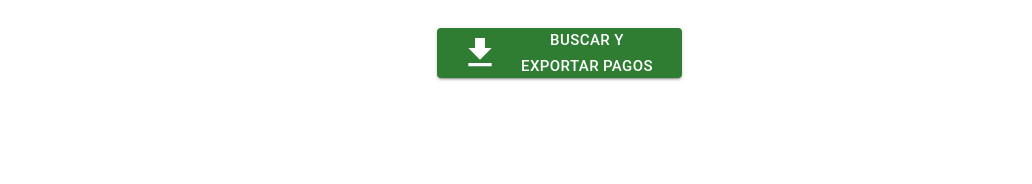
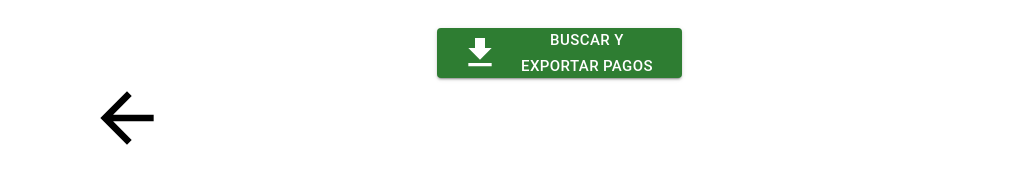
Before and after one commit to CobranzaBAZTKM/CLTKM_FRONT, a React (Create React App) app: page /CLTKM_FRONT/supervisores/reportePagos in a window 1280 px wide. Shown: the part 392-576 px from the top of the page, without its empty margins (80-1112 px from the left). Built offline with nearby package versions, Linux system fonts and the light colour scheme.

Commit message:
Se agrega flechita de regreso en reporte de Pagos

```diff
--- a/src/views/supervisores/reportePagos.js
+++ b/src/views/supervisores/reportePagos.js
@@ -8,6 +8,8 @@ import {ModalEspera,ModalInfo} from '../../services/modals';
 import Servicios from '../../services/servicios';
 import dayjs from "dayjs";
 import * as XLSX from 'xlsx';
+import { useNavigate  } from "react-router-dom";
+import ArrowBackIcon from '@mui/icons-material/ArrowBack';
 
 const servicio=new Servicios();
 
@@ -24,6 +26,8 @@ export default class ReportePagos extends React.Component{
 }
 
 const Pagos=()=>{
+
+    const navigate = useNavigate();
 
     const [cookieBusq,setCookieBusq]=useState(null);
     const [fechaPagos,setFechaPagos]=useState(null);
@@ -116,6 +120,11 @@ const Pagos=()=>{
         handleOpenInfo("Descarga Realizada");
     }
 
+    const handleClickRegresasr=()=>{
+        navigate("/CLTKM_FRONT/menu");
+    }
+
+
     return(
         <div>
            <Grid container spacing={1}>
@@ -133,6 +142,7 @@ const Pagos=()=>{
             </Grid>
             <br/>
             <Grid container spacing={1}>
+
                 <Grid item xl={4} lg={4} md={4} sm={4}/>
                 <Grid item xl={4} lg={4} md={4} sm={4} style={{textAlign:'center'}}>
                     <TextField
@@ -165,6 +175,19 @@ const Pagos=()=>{
                 <Grid item xl={4} lg={4} md={4} sm={4}/>
             </Grid>
 
+            <Grid container spacing={1}>
+                <Grid item xl={1} lg={1} md={1} sm={1} />
+                <Grid item xl={2} lg={2} md={2} sm={2} >
+                    <ArrowBackIcon
+                        style={{height:"80px",width:"200px"}}
+                        onClick={()=>{handleClickRegresasr()}}
+                    />
+                </Grid>
+                <Grid item xl={9} lg={9} md={9} sm={9} />
+            </Grid>
+
+
+
             <ModalEspera open={openModalCargando} handleClose={handleCloseCargando} />
             <ModalInfo open={openModalInfo} handleClose={handleCloseInfo} mensaje={mensajeModalInfo} />
         </div>
```
